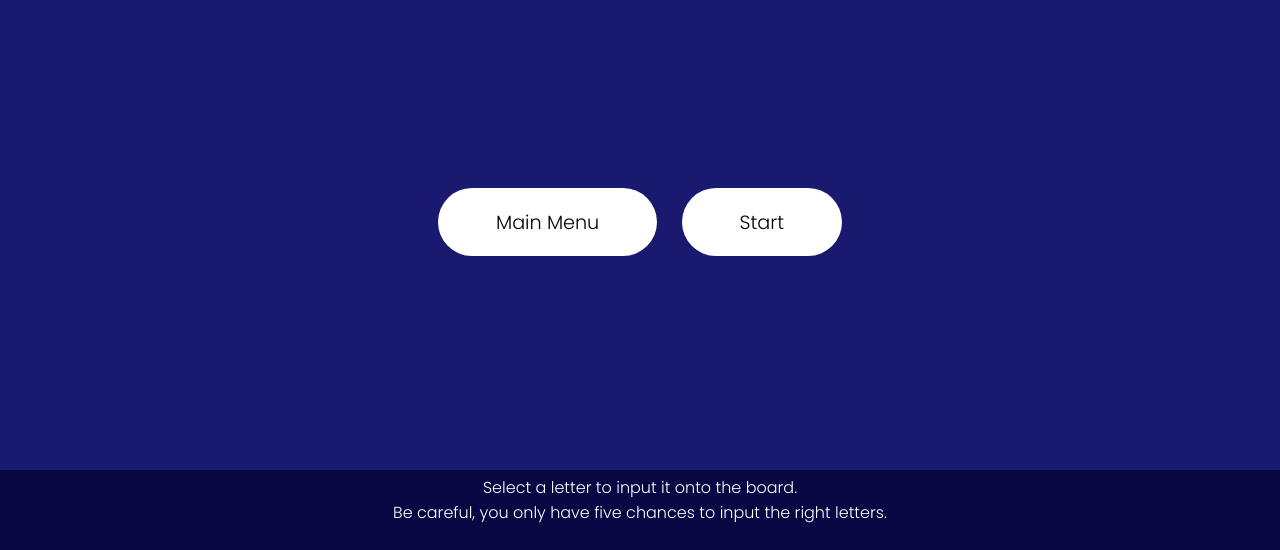
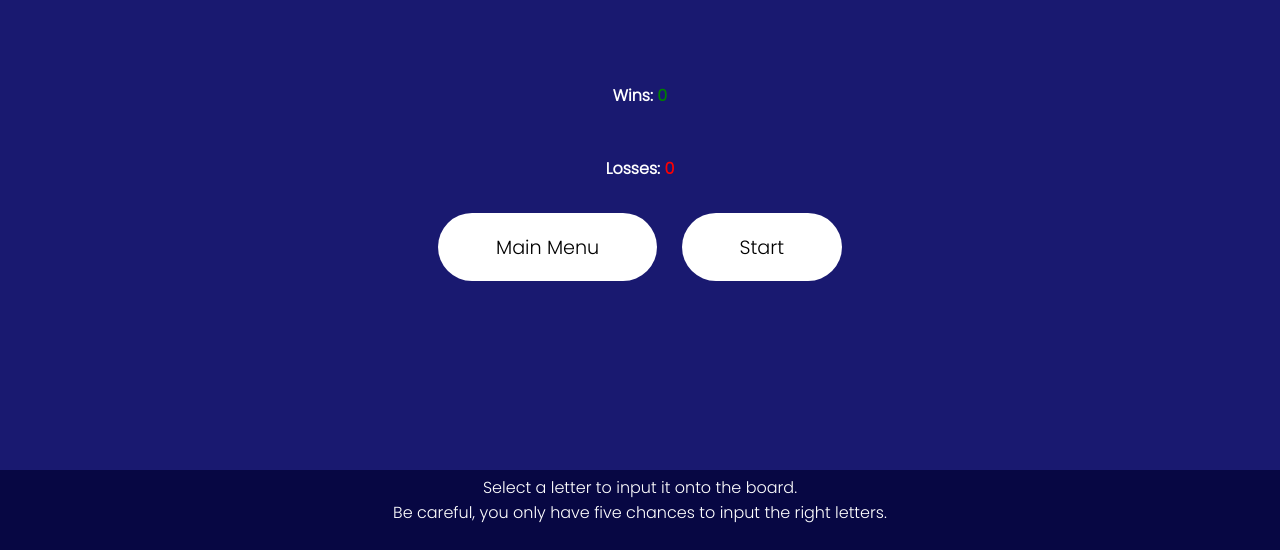
Before and after one commit to krandon1986/project-2-js-quiz-time, a plain HTML site: page game.html in a window 1280 px wide. Shown: the part 250-800 px from the top of the page. Drawn offline with Linux system fonts and the light colour scheme.

Commit message:
Changing the layout to the game pages

```diff
--- a/assets/js/script.js
+++ b/assets/js/script.js
@@ -1,3 +1,6 @@
+//The source code on this script is based from a Youtube Javascript tutorial video created by Coding Artist.
+//Certain codes on from the source are alternated and new line code is added new features to the game.
+
 //Locations and Hints Object
 const options = {
     Paris: "City; The Effiel Tower",
--- a/game.html
+++ b/game.html
@@ -18,8 +18,8 @@
    <div class="controls-area">
         <div id="result"></div>
         <div id="word"></div>
-        <div id="score1"></div>
-        <div id="score2"></div>
+        <div id="score1">Wins: <span style="color:green" font-weight="bold">0</span></div>
+        <div id="score2">Losses: <span style="color:red" font-weight="bold">0</span></div>
         <div class="button-area">
             <span><form action="index.html" method="get">
                 <button class="menu" type="submit">Main Menu</button>
```
Also changed, not shown: 1 other file.
